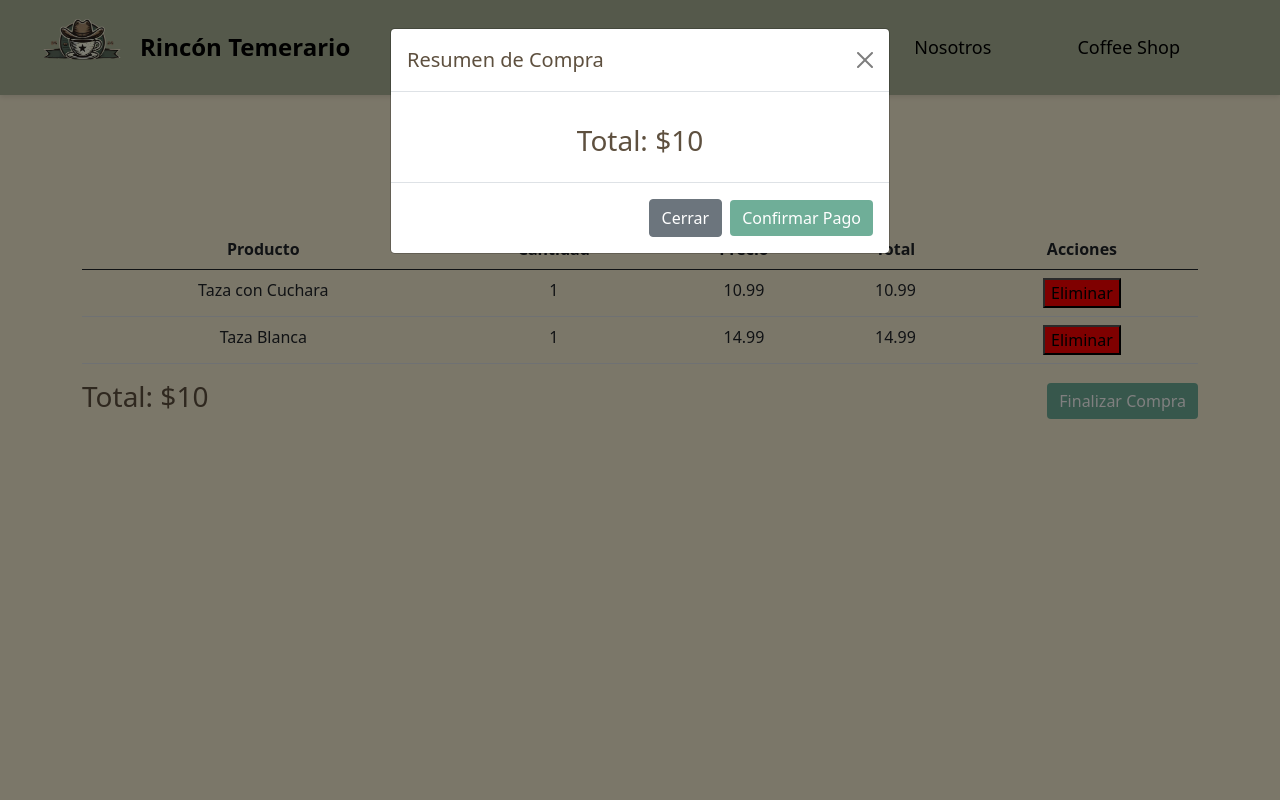
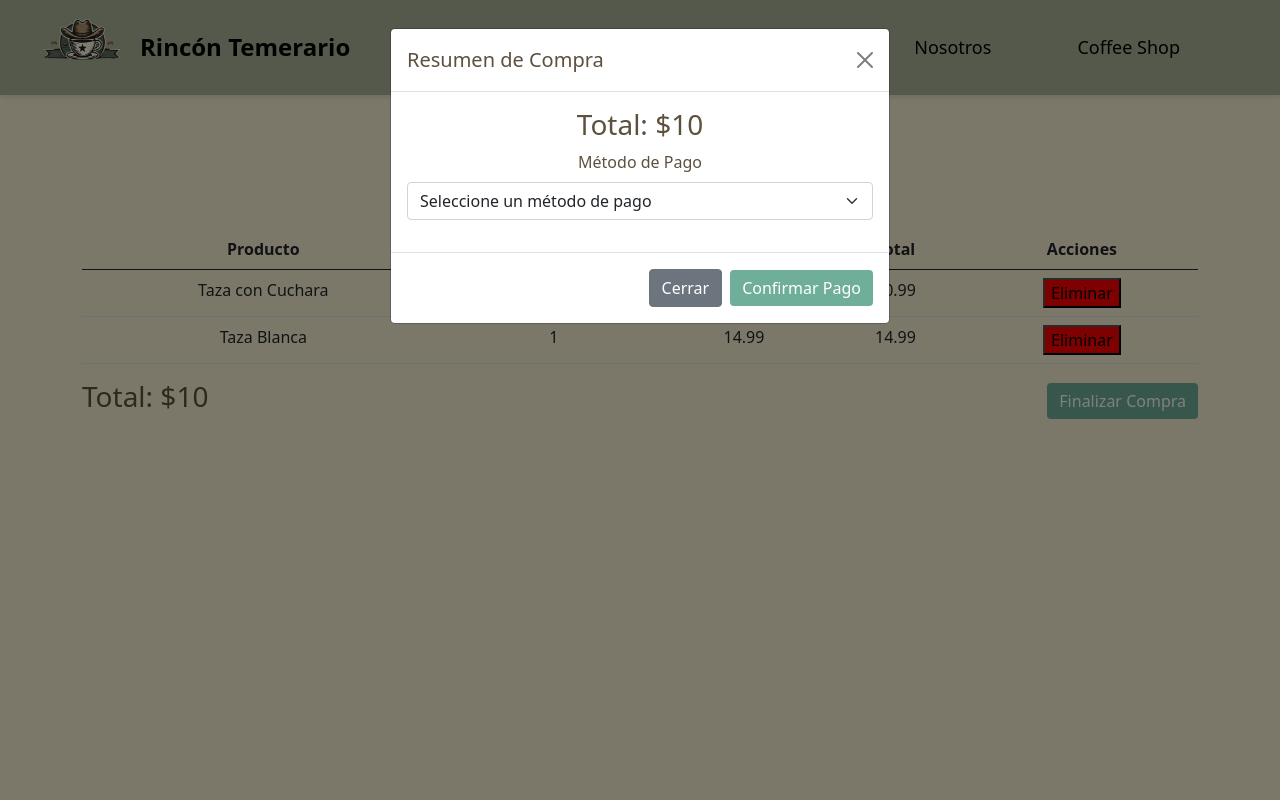
Before and after one commit to scarlett-gm/Rincon-Temerario-del-Cafe, a Flask app: template Temerarios/templates/carrito.html in a window 1280 px wide, after a click on "Finalizar Compra". Run offline with Flask 3, Linux system fonts and the light colour scheme; tables that the repository leaves empty hold one stand-in row (values such as "Sample post"); the template is opened without the code that fills it: values that come from a table or form of the project are taken from there, most other values are stand-ins (such as "Sample title", 1, 10 or a date in 2020); some libraries are stand-ins or nearby versions.

Commit message:
new_actu

```diff
--- a/Temerarios/templates/carrito.html
+++ b/Temerarios/templates/carrito.html
@@ -99,10 +99,37 @@ Carrito
                 <button type="button" class="btn-close" data-bs-dismiss="modal" aria-label="Cerrar"></button>
             </div>
             <div class="modal-body">
-                <ul id="paymentDetails">
-                    <!-- Detalles de la compra se llenarán dinámicamente -->
-                </ul>
                 <h3 id="paymentTotal">Total: ${{total}}</h3>
+                <form id="paymentForm">
+                    <div class="mb-3">
+                        <label for="paymentMethod" class="form-label">Método de Pago</label>
+                        <select id="paymentMethod" class="form-select" required>
+                            <option value="" selected disabled>Seleccione un método de pago</option>
+                            <option value="cash">Efectivo</option>
+                            <option value="card">Tarjeta</option>
+                        </select>
+                    </div>
+                    <div id="cashFields" class="payment-fields d-none">
+                        <div class="mb-3">
+                            <label for="cashAmount" class="form-label">Monto a Pagar</label>
+                            <input type="number" class="form-control" id="cashAmount" placeholder="Ingrese el monto en efectivo" min="0" step="0.01">
+                        </div>
+                    </div>
+                    <div id="cardFields" class="payment-fields d-none">
+                        <div class="mb-3">
+                            <label for="cardNumber" class="form-label">Número de Tarjeta</label>
+                            <input type="text" class="form-control" id="cardNumber" placeholder="1234 5678 9012 3456" maxlength="16">
+                        </div>
+                        <div class="mb-3">
+                            <label for="expiryDate" class="form-label">Fecha de Expiración</label>
+                            <input type="month" class="form-control" id="expiryDate">
+                        </div>
+                        <div class="mb-3">
+                            <label for="cvv" class="form-label">CVV</label>
+                            <input type="text" class="form-control" id="cvv" placeholder="123" maxlength="3">
+                        </div>
+                    </div>
+                </form>
             </div>
             <div class="modal-footer">
                 <button type="button" class="btn btn-secondary" data-bs-dismiss="modal">Cerrar</button>
@@ -110,6 +137,8 @@ Carrito
             </div>
         </div>
     </div>
+</div>
+
 </div>
 <script>
     $(".delete-btn").on("click", function (e) {
@@ -142,13 +171,66 @@ Carrito
         })
     });
 
+    $("#paymentMethod").on("change", function () {
+        const selectedMethod = $(this).val();
+        if (selectedMethod === "cash") {
+            $("#cashFields").removeClass("d-none");
+            $("#cardFields").addClass("d-none");
+        } else if (selectedMethod === "card") {
+            $("#cardFields").removeClass("d-none");
+            $("#cashFields").addClass("d-none");
+        } else {
+            $(".payment-fields").addClass("d-none");
+        }
+    });
+
     $("#confirmPayment").on("click", function (e) {
         e.preventDefault();
+
+        const paymentMethod = $("#paymentMethod").val();
+        if (!paymentMethod) {
+            Swal.fire({
+                title: "Error",
+                text: "Seleccione un método de pago.",
+                icon: "error"
+            });
+            return;
+        }
+
+        let paymentDetails = {};
+        if (paymentMethod === "cash") {
+            const cashAmount = parseFloat($("#cashAmount").val());
+            if (isNaN(cashAmount) || cashAmount < parseFloat("{{total}}")) {
+                Swal.fire({
+                    title: "Error",
+                    text: "El monto ingresado no es válido o es menor al total.",
+                    icon: "error"
+                });
+                return;
+            }
+            paymentDetails = { method: "cash", amount: cashAmount };
+        } else if (paymentMethod === "card") {
+            const cardNumber = $("#cardNumber").val().trim();
+            const expiryDate = $("#expiryDate").val();
+            const cvv = $("#cvv").val().trim();
+
+            if (!cardNumber || cardNumber.length !== 16 || !expiryDate || !cvv || cvv.length !== 3) {
+                Swal.fire({
+                    title: "Error",
+                    text: "Por favor complete todos los campos de la tarjeta correctamente.",
+                    icon: "error"
+                });
+                return;
+            }
+            paymentDetails = { method: "card", cardNumber, expiryDate, cvv };
+        }
 
         // Realizar la solicitud Ajax para finalizar la compra
         $.ajax({
             url: "/finalizar_compra",
             method: "POST",
+            contentType: "application/json",
+            data: JSON.stringify(paymentDetails),
             success: function (respuesta) {
                 if (respuesta.data === "success") {
                     Swal.fire({
@@ -156,7 +238,6 @@ Carrito
                         text: "Tu compra ha sido procesada con éxito.",
                         icon: "success"
                     }).then(function () {
-                        // Redirigir a una página de confirmación o al inicio
                         window.location.href = "/";
                     });
                 } else {
```
Also changed, not shown: Temerarios/backend/baseD.db.
